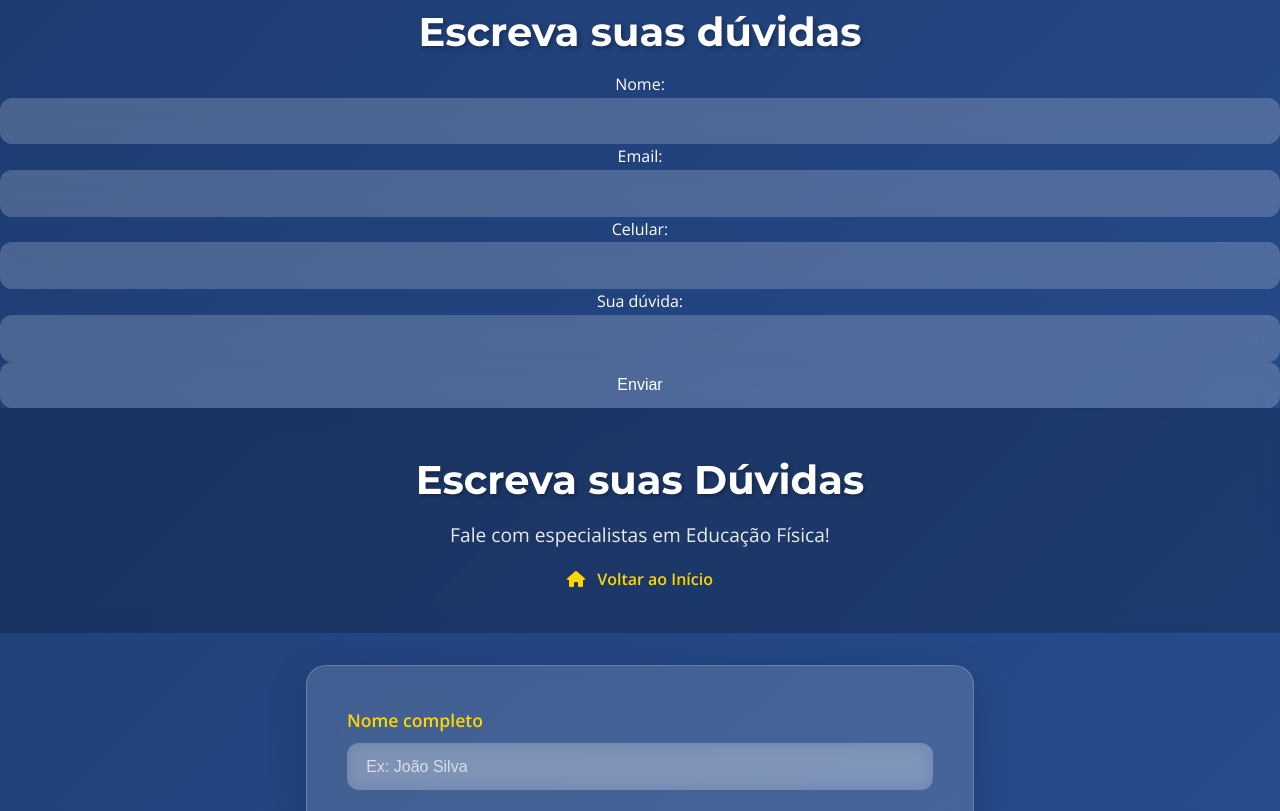
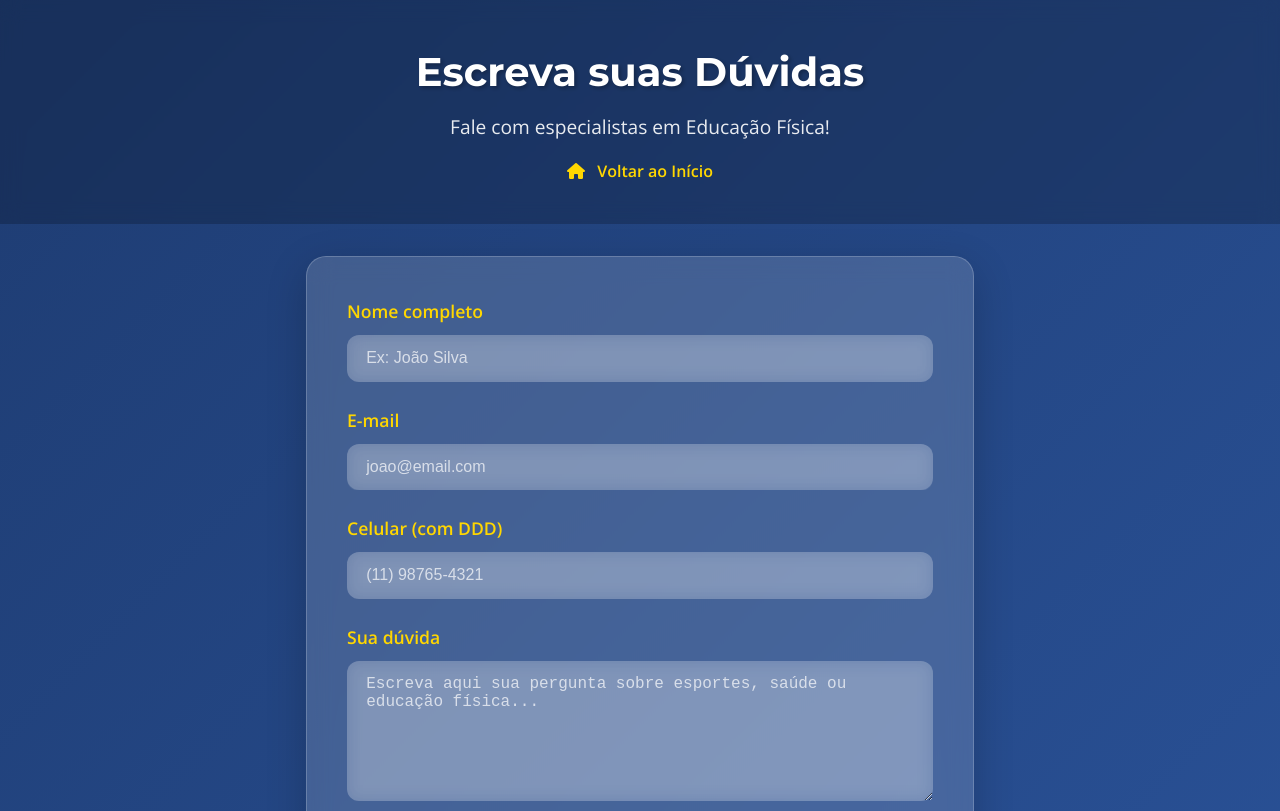
Before and after one commit to lucas2025120-CEAP/vercel, a plain HTML site: page duvidas.html in a window 1280 px wide. Shown: the top 811 px of the page. Drawn offline with nearby package versions, Linux system fonts and the light colour scheme.

Commit message:
Update duvidas.html

```diff
--- a/duvidas.html
+++ b/duvidas.html
@@ -1,21 +1,3 @@
-<!DOCTYPE html>
-<html lang="en">
-<head>
-    <meta charset="UTF-8">
-    <meta name="viewport" content="width=device-width, initial-scale=1.0">
-    <title>Document</title>
-</head>
-<body>
-    <center>
-        <h1>Escreva suas dúvidas</h1>
-        Nome: <input type="text"><br>
-        Email: <input type="email" name="" id=""><br>
-        Celular: <input type="text"><br>
-        Sua dúvida: <input type=""><br>
-        <input type="submit" value="Enviar"><br>
-    </center>
-</body>
-</html>
 <!DOCTYPE html>
 <html lang="pt-BR">
 <head>
```
